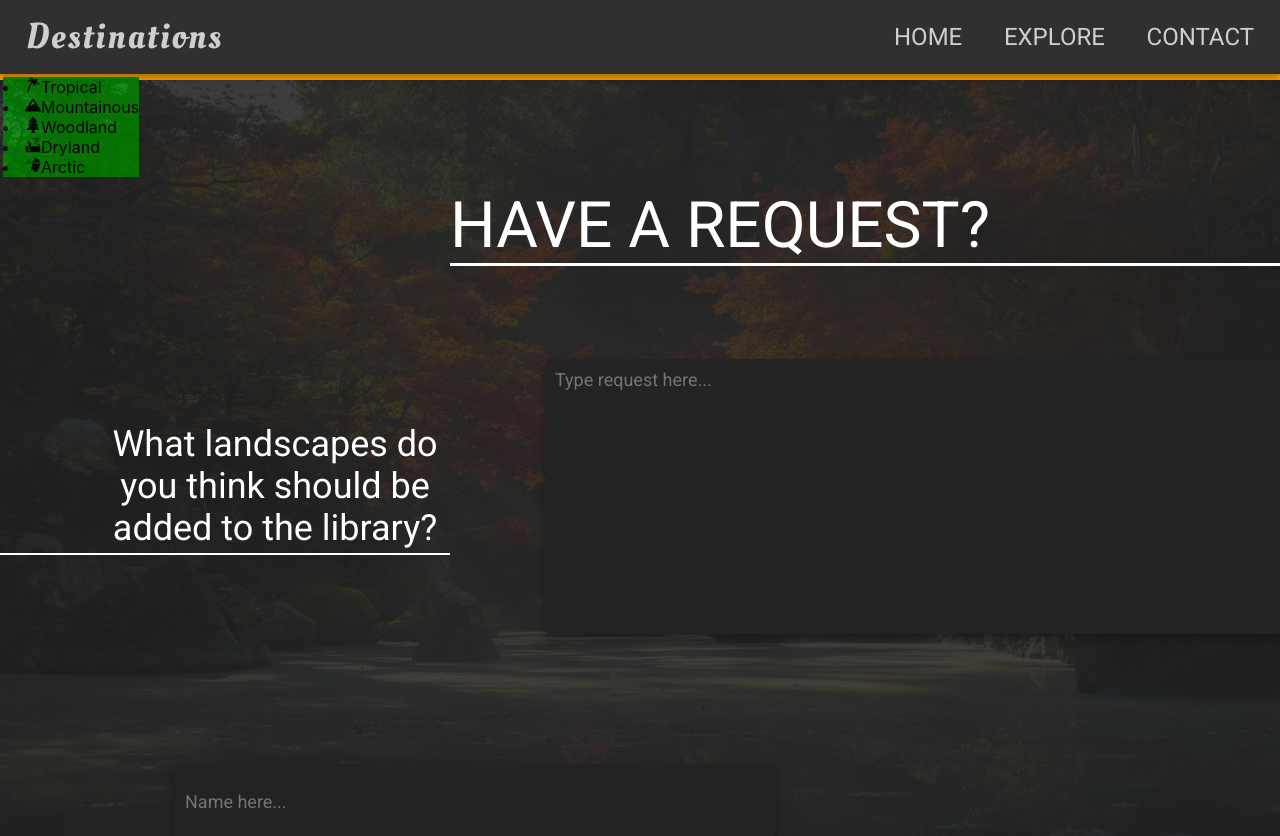
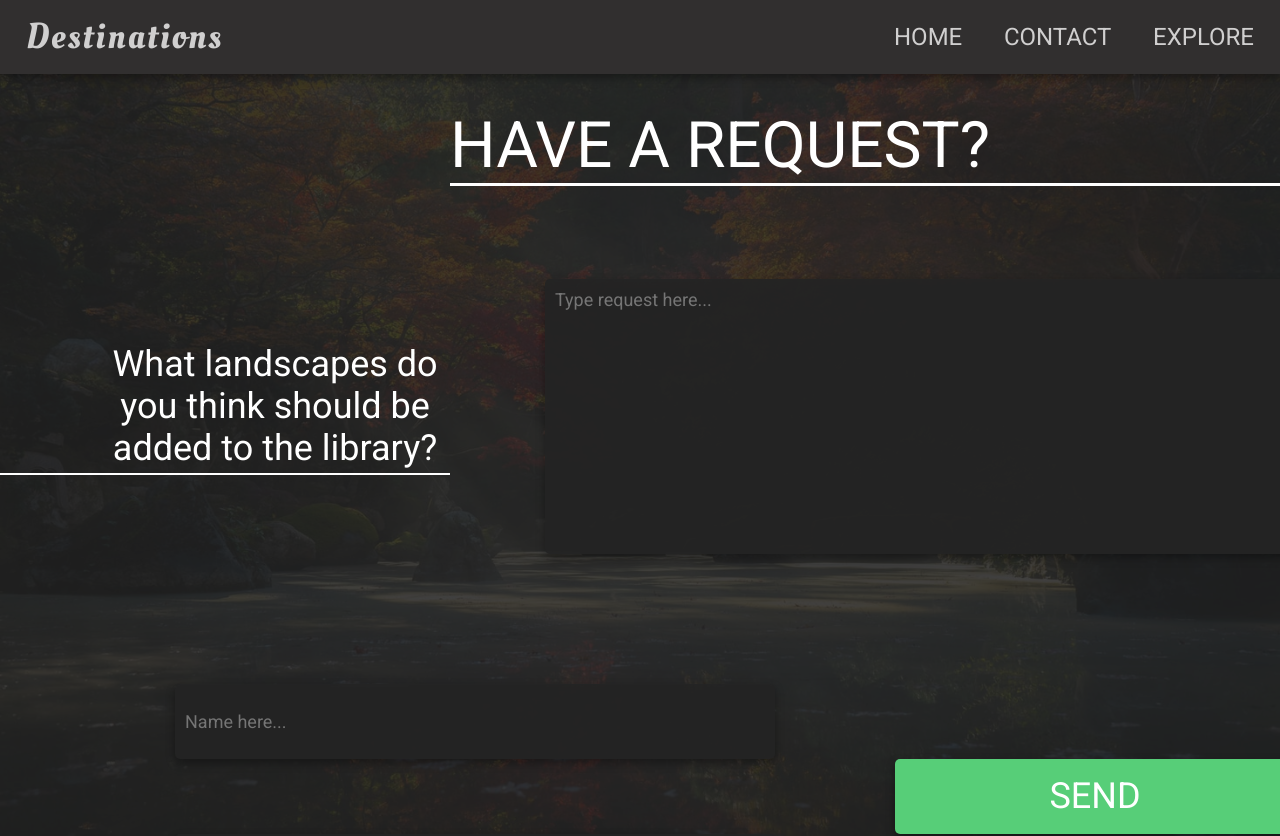
Before and after one commit to JackSchollmeyer/Destinations, a Next.js app: page /contact in a window 1280 px wide. Shown: the top 836 px of the page. Built offline with nearby package versions, Linux system fonts and the light colour scheme.

Commit message:
Functional side-navigation-bar created

```diff
--- a/src/components/Navbar.jsx
+++ b/src/components/Navbar.jsx
@@ -2,16 +2,41 @@ import React, { useState } from "react";
 import Link from "next/link";
 import s from "../../styles/Navbar.module.css";
 import { useRouter } from "next/router";
-import { Sidebar } from "./Sidebar";
+import { SidebarData } from "./Sidebar";
 
 export default function Navbar({ children }) {
   const [sidebar, setSidebar] = useState(false);
 
-  const showSideBar = () => setSidebar(!sidebar);
+  const toggleSidebar = () => {
+    if (sidebar) {
+      setSidebar(false);
+    } else {
+      setSidebar(true);
+    }
+  };
+
+  const closeSidebar = () => {
+    if (sidebar) {
+      setSidebar(false);
+    }
+  };
+
+  const sidebarStyle = () => {
+    if (sidebar)
+      return {
+        right: "0",
+        transition: "750ms",
+      };
+    if (!sidebar)
+      return {
+        right: "-100%",
+        transition: "1.5s",
+      };
+  };
 
   const router = useRouter();
   const setNavbarStyle = () => {
-    if (router.pathname !== "/contact") {
+    if (router.pathname !== "/tropical") {
       return { position: "fixed" };
     }
   };
@@ -23,26 +48,27 @@ export default function Navbar({ children }) {
         <ul className={s.navbarLinks}>
           <li>
             <Link href="/">
-              <a>Home</a>
+              <a onClick={closeSidebar}>Home</a>
+            </Link>
+          </li>
+          <li>
+            <Link href="/contact">
+              <a onClick={closeSidebar}>Contact</a>
             </Link>
           </li>
           <li>
             <Link href="">
-              <a onClick={showSideBar}>Explore</a>
-            </Link>
-          </li>
-          <li>
-            <Link href="/contact">
-              <a>Contact</a>
+              <a onClick={toggleSidebar}>Explore</a>
             </Link>
           </li>
         </ul>
       </nav>
       <div className={s.sidebarContainer}>
-        <div className={s.sidebar}>
-          {Sidebar.map((item, index) => {
+        <div className={s.sidebar} style={sidebarStyle()}>
+          <ul onClick={closeSidebar}>
+            {SidebarData.map((item, index) => {
               return (
-              <li key={index} className={item.cName}>
+                <li key={index} className={s.navText}>
                   <Link href={item.path}>
                     <a>
                       {item.icon}
@@ -52,6 +78,7 @@ export default function Navbar({ children }) {
                 </li>
               );
             })}
+          </ul>
         </div>
       </div>
       <main className={s.main}>{children}</main>
--- a/src/components/Sidebar.jsx
+++ b/src/components/Sidebar.jsx
@@ -2,35 +2,30 @@ import React from "react";
 import { GiPalmTree, GiDesert, GiIceberg } from "react-icons/gi";
 import { FaTree, FaMountain } from "react-icons/fa";
 
-export const Sidebar = [
+export const SidebarData = [
   {
     title: "Tropical",
     path: "/tropical",
     icon: <GiPalmTree />,
-    cName: "nav-text",
   },
   {
     title: "Mountainous",
     path: "/mountainous",
     icon: <FaMountain />,
-    cName: "nav-text",
   },
   {
-    title: "Woodland",
-    path: "/woodland",
+    title: "Foresty",
+    path: "/foresty",
     icon: <FaTree />,
-    cName: "nav-text",
   },
   {
     title: "Dryland",
     path: "/dryland",
     icon: <GiDesert />,
-    cName: "nav-text",
   },
   {
     title: "Arctic",
     path: "/arctic",
     icon: <GiIceberg />,
-    cName: "nav-text",
   },
 ];
--- a/styles/Navbar.module.css
+++ b/styles/Navbar.module.css
@@ -3,7 +3,7 @@
 
 .navbar {
   display: flex;
-  z-index: 2;
+  z-index: 3;
   width: 100%;
   justify-content: space-between;
   align-items: center;
@@ -33,14 +33,38 @@
 }
 
 .sidebarContainer {
-  width: 100vw;
-  border: solid orange;
+  display: flex;
+  justify-content: flex-end;
 }
 
 .sidebar {
   display: flex;
-  justify-content: flex-end;
+  justify-content: center;
   flex-direction: column;
   position: fixed;
-  background-color: green;
+  width: 250px;
+  height: 100%;
+  background-color: rgba(49, 47, 47, 0.8);
+  color: #d0cfcf;
+  z-index: 2;
 }
+
+.sidebar ul {
+  display: flex;
+  flex-direction: column;
+  justify-content: space-between;
+  height: 500px;
+}
+
+.navText {
+  list-style: none;
+  font-size: 24px;
+}
+
+.navText:hover {
+  color: green;
+}
+
+.navText span {
+  margin-left: 10px;
+}
```
Lines whose indentation alone changed are shown as unchanged.
